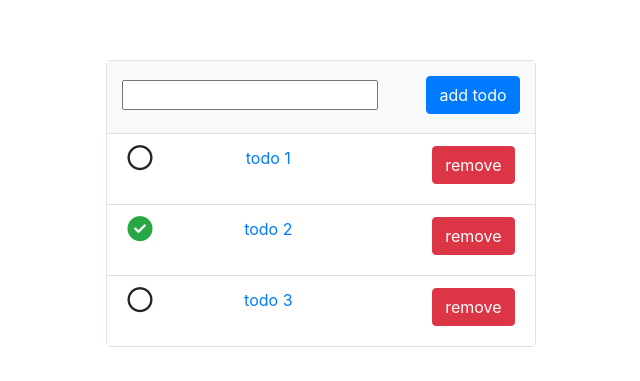
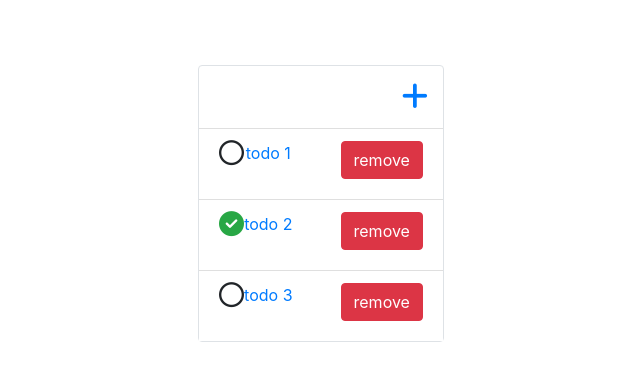
Before and after one commit to mls-kll/react-todo, a React (Create React App) app in the folder todo-app/: page / in a window 1280 px wide. Shown: the part 197-578 px from the top of the page, without its empty margins (319-959 px from the left). Built offline with nearby package versions, Linux system fonts and the light colour scheme.

Commit message:
new todo can be added on separate screen

```diff
--- a/todo-app/src/App.css
+++ b/todo-app/src/App.css
@@ -49,3 +49,15 @@
   display: flex;
   justify-content: space-between;
 }
+
+.add-todo-icon-container{
+  width: 100%;
+  display: flex;
+  justify-content: flex-end;
+  padding: 15px;
+}
+
+.create-todo{
+  font-size: 30px;
+  cursor: pointer;
+}
--- a/todo-app/src/actions/index.js
+++ b/todo-app/src/actions/index.js
@@ -1,6 +1,7 @@
-export const addTodo = todo => ({
+export const addTodo = (title, description) => ({
   type: 'ADD_TODO',
-  todo
+  title,
+  description
 });
 
 export const completeTodo = id => ({
--- /dev/null
+++ b/todo-app/src/components/CreateTodo.js
@@ -0,0 +1,55 @@
+import React from 'react';
+import { connect } from 'react-redux';
+import { Link } from 'react-router-dom';
+
+import { addTodo, setError } from '../actions/index';
+
+const CreateTodo = ({ addTodo, setError }) => {
+  let titleInput;
+  let descriptionInput;
+  return (
+    <div>
+      <form
+        className="edit-todo-form border rounded bg-light"
+        onSubmit={event => {
+          event.preventDefault();
+          titleInput.value.length < 1
+            ? setError()
+            : addTodo(titleInput.value, descriptionInput.value);
+          titleInput.value = '';
+        }}
+      >
+        <div className="edit-field mb-2">
+          <span>title</span>
+          <input type="text" ref={node => (titleInput = node)} />
+        </div>
+        <div className="edit-field mb-2">
+          <span>description</span>
+          <input type="text" ref={node => (descriptionInput = node)} />
+        </div>
+        <div className="edit-button-container mt-3">
+          <button className="btn btn-primary ml-5 mb-1">add todo</button>
+          <Link className="btn btn-secondary" to="/">
+            discard
+          </Link>
+        </div>
+      </form>
+    </div>
+  );
+};
+
+const mapStateToProps = state => {
+  return {
+    error: state.isError
+  };
+};
+
+const mapDispatchToProps = dispatch => ({
+  addTodo: (title, description) => dispatch(addTodo(title, description)),
+  setError: () => dispatch(setError())
+});
+
+export default connect(
+  mapStateToProps,
+  mapDispatchToProps
+)(CreateTodo);
--- a/todo-app/src/components/EditForm.js
+++ b/todo-app/src/components/EditForm.js
@@ -10,7 +10,7 @@ class EditForm extends React.Component {
     this.state = {
       id: props.id,
       title: props.todo.title,
-      description: props.todo.description
+      description: props.todo.description,
     };
   }
 
--- a/todo-app/src/components/Main.js
+++ b/todo-app/src/components/Main.js
@@ -2,33 +2,19 @@ import React from 'react';
 import { connect } from 'react-redux';
 import Todo from './Todo';
 import InputError from './InputError';
-import { removeTodo, completeTodo, addTodo, setError } from '../actions/index';
+import { removeTodo, completeTodo, setError } from '../actions/index';
+import { Link } from 'react-router-dom';
 
-const Main = ({
-  todos,
-  error,
-  errorMessage,
-  removeTodo,
-  completeTodo,
-  addTodo,
-  setError
-}) => {
-  let todoInput;
-
+const Main = ({ todos, error, removeTodo, completeTodo }) => {
   return (
     <div className="Main">
       <div className="todo-wrapper border rounded">
-        <form
-          className="todo-main-form bg-light"
-          onSubmit={event => {
-            event.preventDefault();
-            todoInput.value.length < 1 ? setError() : addTodo(todoInput.value);
-            todoInput.value = '';
-          }}
-        >
-          <input type="text" ref={node => (todoInput = node)} />
-          <button className="btn btn-primary ml-5 mb-1">add todo</button>
-        </form>
+        <div className="add-todo-icon-container">
+          <Link to="/create">
+            <i className="create-todo fas fa-plus text-primary" />
+          </Link>
+        </div>
+
         <ul className="list-group list-group-flush">
           {todos.map(todo => (
             <Todo
@@ -50,15 +36,13 @@ const Main = ({
 const mapStateToProps = state => {
   return {
     todos: state.todos,
-    error: state.isError,
-    errorMessage: state.errorMessage
+    error: state.isError
   };
 };
 
 const mapDispatchToProps = dispatch => ({
   removeTodo: id => dispatch(removeTodo(id)),
   completeTodo: id => dispatch(completeTodo(id)),
-  addTodo: todo => dispatch(addTodo(todo)),
   setError: () => dispatch(setError())
 });
 
--- a/todo-app/src/reducers/todos.js
+++ b/todo-app/src/reducers/todos.js
@@ -30,7 +30,8 @@ const todos = (state = defaultState, action) => {
   switch (action.type) {
     case 'ADD_TODO':
       const newTodo = {
-        title: action.todo,
+        title: action.title,
+        description: action.description,
         isCompleted: false,
         id: uuidv4()
       };
--- a/todo-app/src/router/AppRouter.js
+++ b/todo-app/src/router/AppRouter.js
@@ -5,6 +5,7 @@ import createHistory from 'history/createBrowserHistory';
 import Main from '../components/Main';
 import EditTodo from '../components/EditTodo';
 import NotFound from '../components/NotFound';
+import CreateTodo from '../components/CreateTodo';
 
 const history = createHistory();
 
@@ -12,6 +13,7 @@ const AppRouter = () => (
   <Router history={history}>
     <Switch>
       <Route path="/" exact={true} component={Main} />
+      <Route path="/create" component={CreateTodo} />
       <Route path="/todo/edit/:id" component={EditTodo} />
       <Route component={NotFound} />
     </Switch>
```
